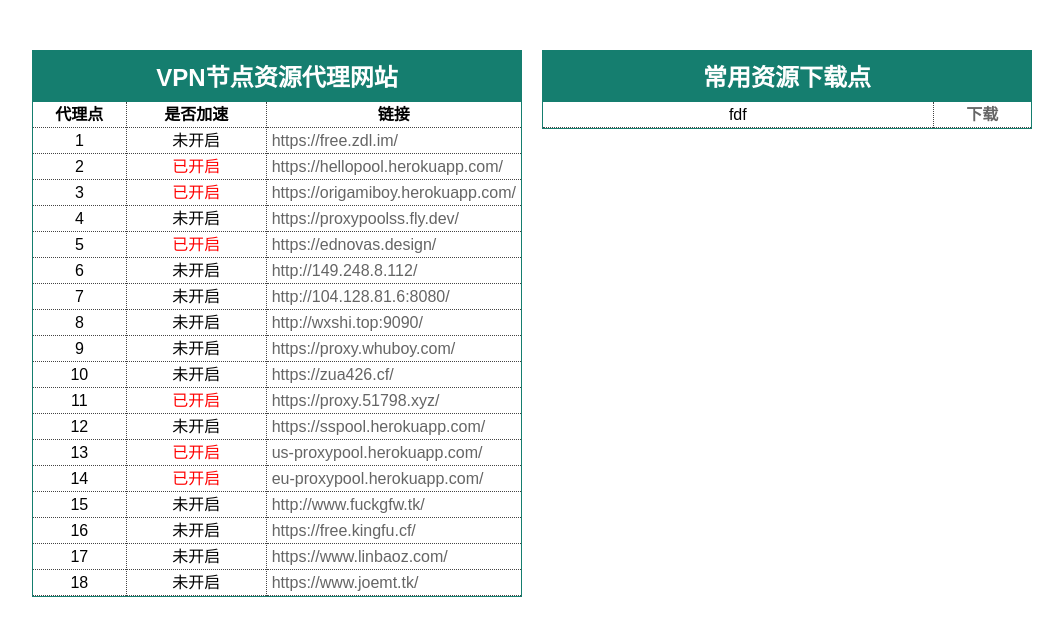
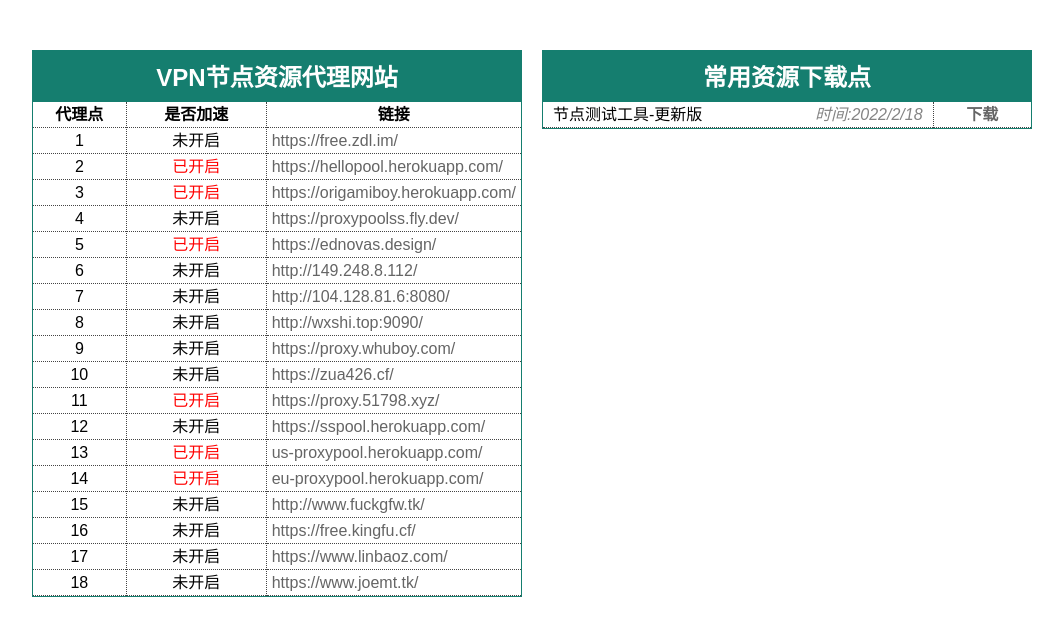
Before and after one commit to WLget/proxy, a plain HTML site: page index.html in a window 1280 px wide. Shown: the whole page, without its empty margins (108-1171 px from the left). Drawn offline with Linux system fonts and the light colour scheme.

Commit message:
Create index.html

```diff
--- a/index.html
+++ b/index.html
@@ -69,6 +69,16 @@
 		}
 		.resourcesItemCon .title2{
 			width: 80%;
+			position: relative;
+		}
+		.resourcesItemCon .title2 span p{
+			display: inline-block;
+			margin-left: 10px;
+		}
+		.resourcesItemCon .title2 span i{
+			position: absolute;
+			right: 10px;
+			color: #848484;
 		}
 		.resourcesItemCon .lianjie2{
 			width: 20%;
@@ -156,10 +166,14 @@
 			<h2>常用资源下载点</h2>
 			<div class="resourcesItemCon">
 				<div class="title2">
-					<span>fdf</span>
+					<span style="text-align: left">
+						<p >节点测试工具-更新版</p>
+						<i>时间:2022/2/18</i>
+
+					</span>
 				</div>
 				<div class="lianjie2">
-					<span><a href="test.txt" download="ceshi">下载</a></span>
+					<span><a href="nodesCatch-V2.0.zip" download="ceshi">下载</a></span>
 				</div>
 			</div>
 		</div>
```
